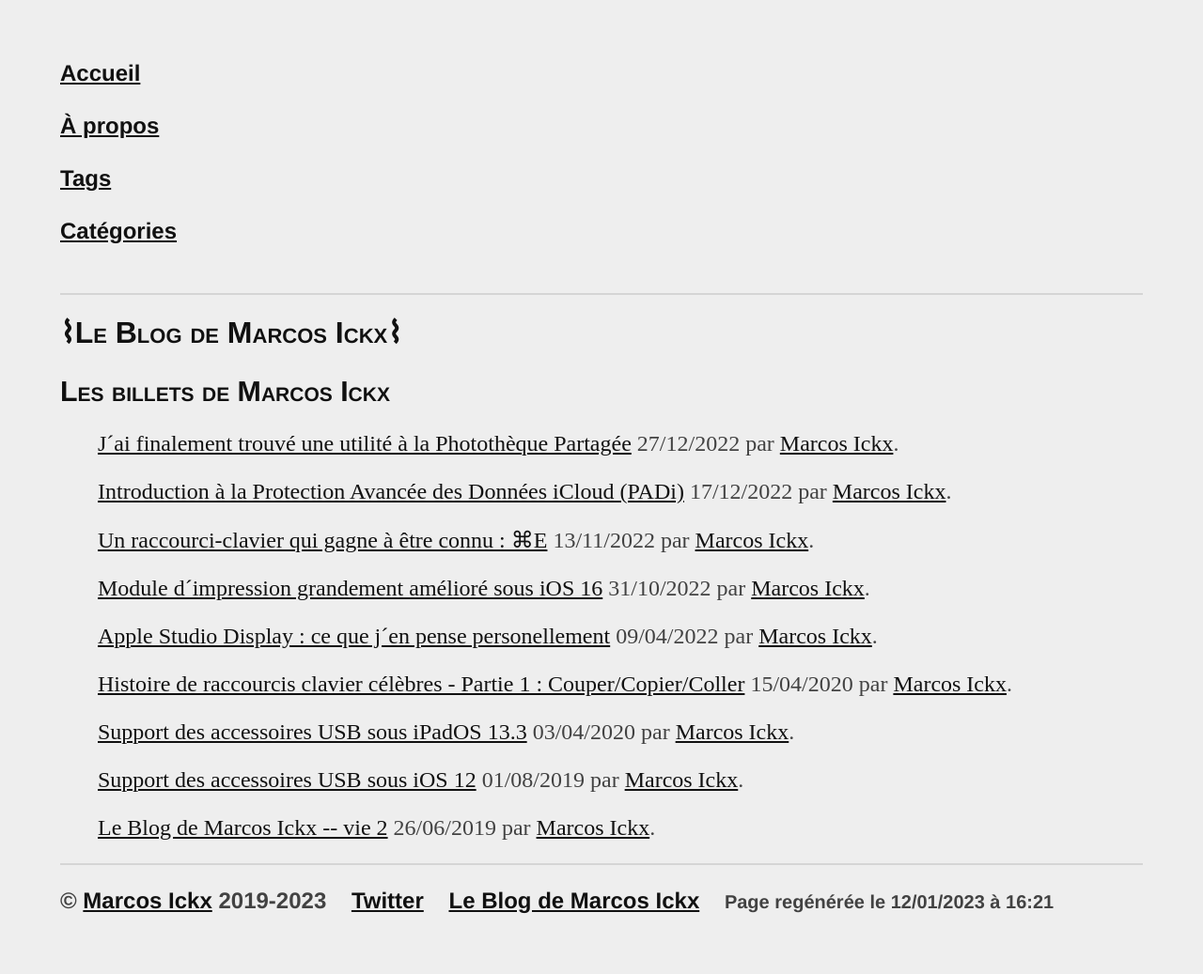
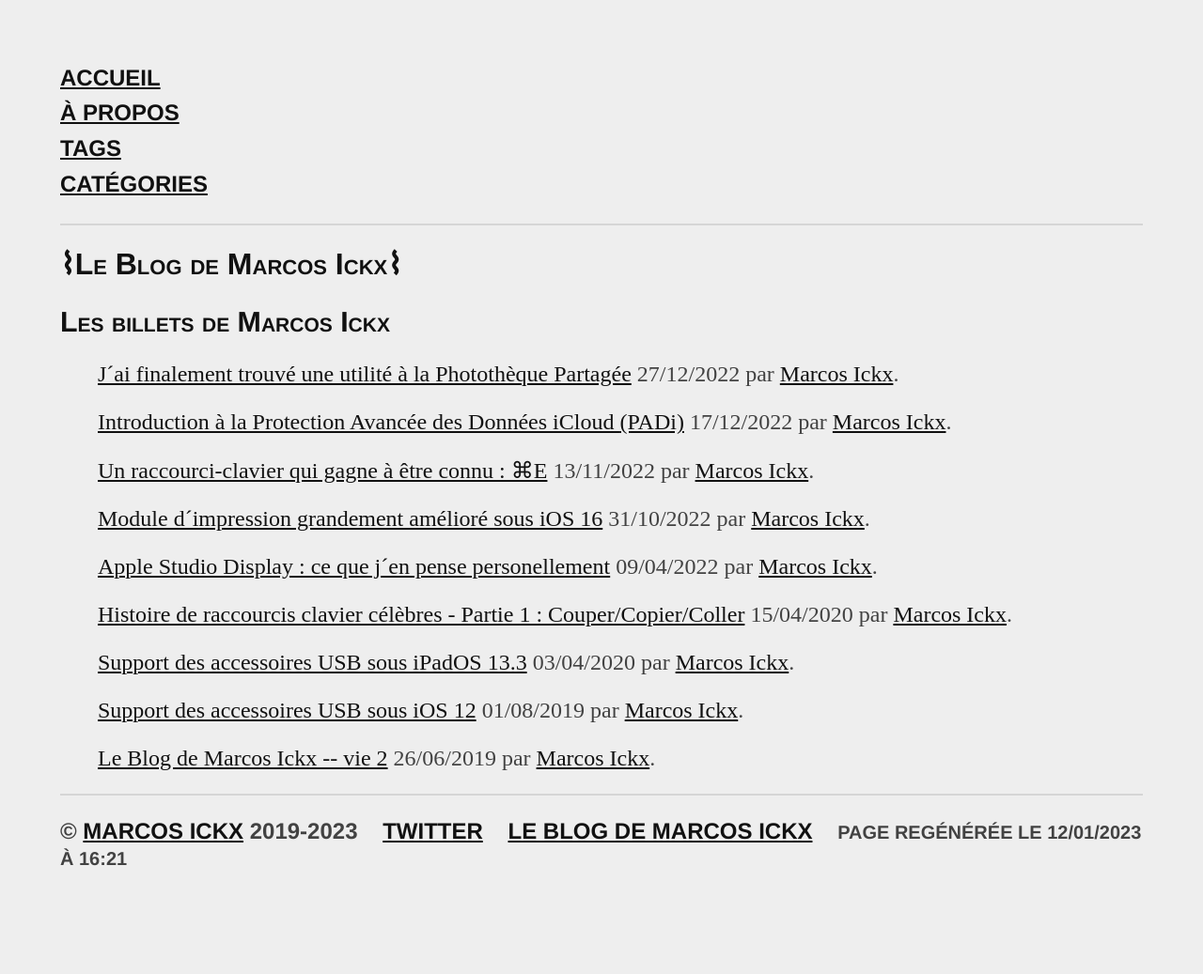
Before and after one commit to MarcosIckx/PreviewMarcosxNet, a Jekyll site: the page built from index.html, in a window 1280 px wide. Shown: the whole page at 94% size. Built offline with Jekyll 4.4.1, drawn with Linux system fonts in a browser that asks for light colours; the list of posts is cut into pages by our own code; after the commit the page ends 991 px from its top, so only the background shows below that.

Commit message:
Update main.css

```diff
--- a/css/main.css
+++ b/css/main.css
@@ -8,6 +8,7 @@
     --font-color: #424242;
     --bg-color: #eee;
     --secondary-bg-color: #810ca8;
+    --third-bg-color: #ff7000;
     --step-bgcolor: #4679bd;
     --heading-color: #292922;
     --border-color: #ddd;
@@ -25,6 +26,7 @@
     --font-color: #e1e1ff;
     --bg-color: #161625;
     --secondary-bg-color: #810ca8;
+    --third-bg-color: #ff7000;
     --step-bgcolor: #0ff;
     --heading-color: #818cab;
     --border-color: #eee;
@@ -47,36 +49,98 @@
 /* Règles pour barre de navigation (nav) au-dessus des pages et
 pieds de page (footer) au bas de chaque page. */
 
-nav ul, footer ul {
-    font-family:'Helvetica', 'Arial', 'Sans-Serif';
-    padding: 0rem;
-    list-style: none;
-    font-weight: bold;
-}
+
 nav {
     border-bottom: 0.1250rem solid var(--footer-color);
     font-size: 1rem;
 }
-
+nav ul {
+  display: flex;
+  flex-direction: column;
+  align-items: start;
+}
+nav ul, footer ul {
+    font-family:'Helvetica', 'Arial', 'Sans-Serif';
+    padding: 0rem;
+    list-style-type: none;
+    font-weight: bold;
+    text-transform: uppercase;
+}
 nav ul li {
-    display: inline;
+    padding 0.3rem 0;
     margin-right: 1.25rem;
 }
 
 nav ul li a {
+ position: relative;
  display: block;
-}
-nav ul li a:hover:before{
-content: "[";
+ transition: 0.5s;
+ padding: 0.3rem 0;
 }
 
-nav ul li a:hover:after{
-content: "]";
+
+nav ul li a::after {
+  position: absolute;
+  content: "";
+  width: 100%;
+  height: 0.15rem;
+  top: 100%;
+  left: 0;
+  background: var(--third-bg-color);
+  transition: transform 0.5s;
+  transform: scaleX(0);
+  transform-origin: right;
 }
 
 nav ul li a:hover{
 background-color: var(--secondary-bg-color);
 }
+
+nav ul li a:hover::after {
+  transform: scaleX(1);
+  transform-origin: left;
+}
+/*
+ul {
+  display: flex;
+  flex-direction: column;
+  align-items: start;
+  list-style-type: none;
+}
+ul li {
+  padding: 6px 0;
+}
+ul li a {
+  position: relative;
+  display: block;
+  text-decoration: none;
+  font-family: "Lato";
+  font-size: 2rem;;
+  color: #ecf0f1;
+  text-transform: uppercase;
+  padding: 4px 0;
+  transition: 0.5s;
+}
+ul li a::after {
+  position: absolute;
+  content: "";
+  width: 100%;
+  height: 3px;
+  top: 100%;
+  left: 0;
+  background: #ff7000;
+  transition: transform 0.5s;
+  transform: scaleX(0);
+  transform-origin: right;
+}
+ul li a:hover {
+  color: #95a5a6;
+}
+ul li a:hover::after {
+  transform: scaleX(1);
+  transform-origin: left;
+}
+*/
 
 footer {
     border-top: 0.1250rem solid var(--footer-color);
```
